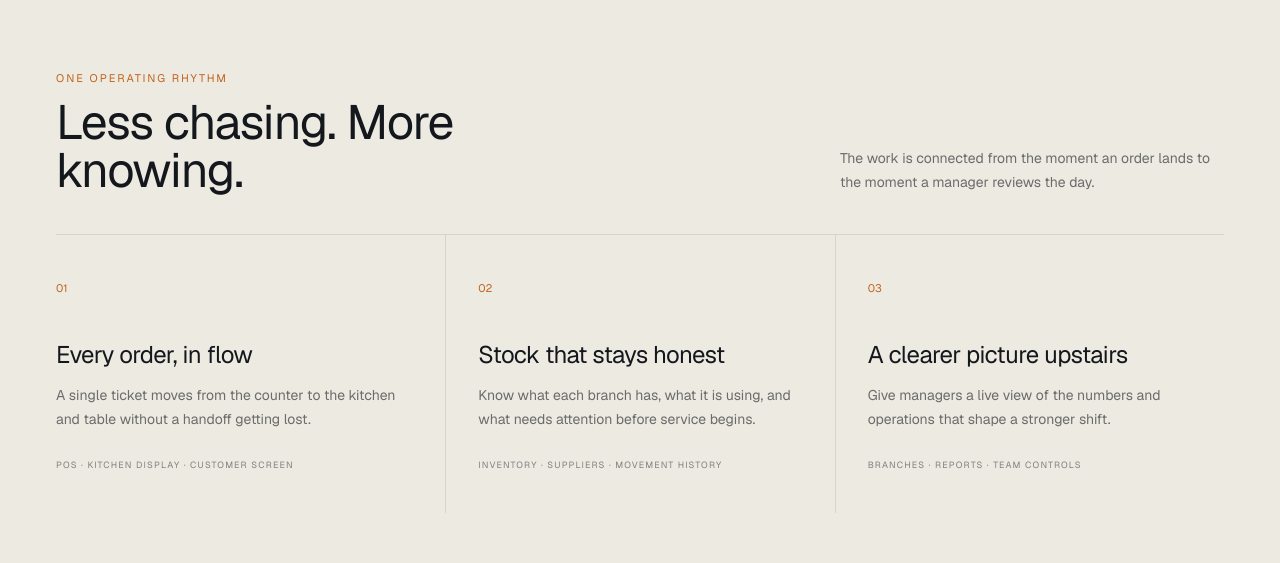
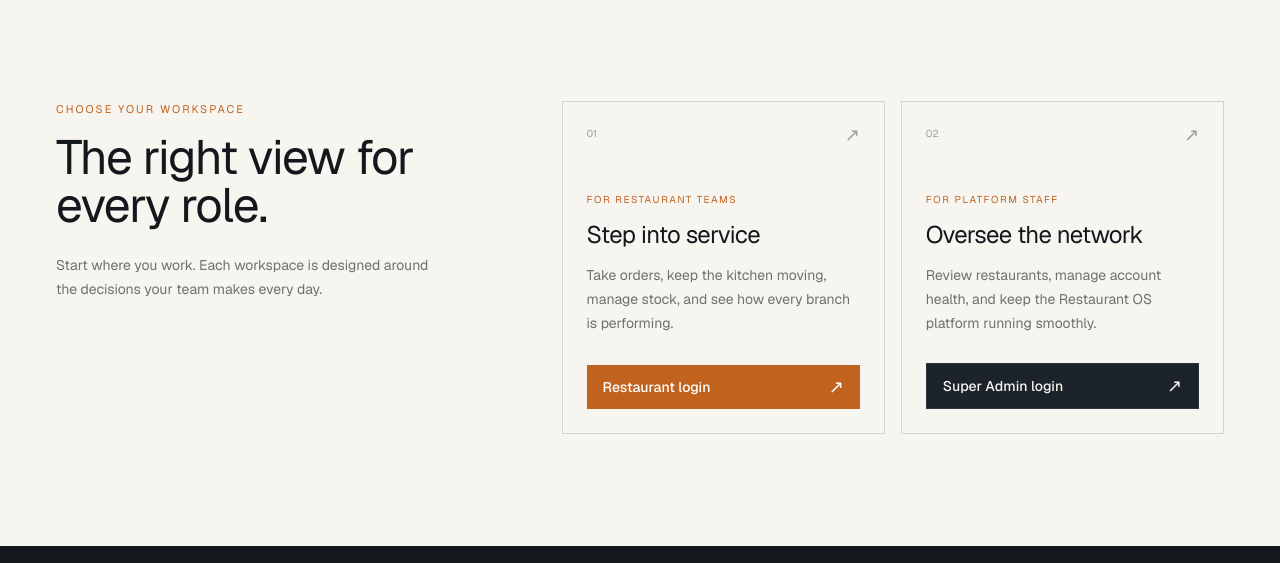
Before and after one commit to jmaranga2000/restaurant, a Next.js app: page / in a window 1280 px wide. Shown: the part 843-1406 px from the top of the page. Built offline with nearby package versions, Linux system fonts and the light colour scheme.

Commit message:
add font size

```diff
--- a/src/app/page.tsx
+++ b/src/app/page.tsx
@@ -136,28 +136,7 @@ export default function HomePage() {
         </div>
       </section>
 
-      <section className="border-y border-ink/10 bg-paper-dim transition-colors duration-300 dark:border-ink-line dark:bg-ink-soft">
-        <div className="mx-auto max-w-7xl px-6 py-16 sm:px-10 lg:px-14 lg:py-20">
-          <div className="flex flex-col justify-between gap-5 border-b border-ink/10 pb-10 dark:border-ink-line sm:flex-row sm:items-end">
-            <div>
-              <p className="font-mono text-[11px] uppercase tracking-[0.18em] text-ember">One operating rhythm</p>
-              <h2 className="mt-3 max-w-xl font-display text-4xl leading-[0.98] tracking-tight sm:text-5xl">Less chasing. More knowing.</h2>
-            </div>
-            <p className="max-w-sm text-sm leading-6 text-ink/60 dark:text-paper/60">The work is connected from the moment an order lands to the moment a manager reviews the day.</p>
-          </div>
 
-          <div className="grid divide-y divide-ink/10 dark:divide-ink-line lg:grid-cols-3 lg:divide-x lg:divide-y-0">
-            {capabilities.map((capability, index) => (
-              <article key={capability.number} className={`py-9 lg:px-8 lg:py-10 ${index === 0 ? "lg:pl-0" : ""} ${index === capabilities.length - 1 ? "lg:pr-0" : ""}`}>
-                <span className="font-mono text-[11px] text-ember">{capability.number}</span>
-                <h3 className="mt-10 font-display text-2xl tracking-tight">{capability.title}</h3>
-                <p className="mt-3 max-w-sm text-sm leading-6 text-ink/60 dark:text-paper/60">{capability.description}</p>
-                <p className="mt-7 font-mono text-[9px] uppercase tracking-[0.13em] text-ink/50 dark:text-paper/50">{capability.detail}</p>
-              </article>
-            ))}
-          </div>
-        </div>
-      </section>
 
       <section className="bg-paper px-6 py-20 transition-colors duration-300 dark:bg-ink sm:px-10 lg:px-14 lg:py-28" id="portals">
         <div className="mx-auto max-w-7xl">
```
